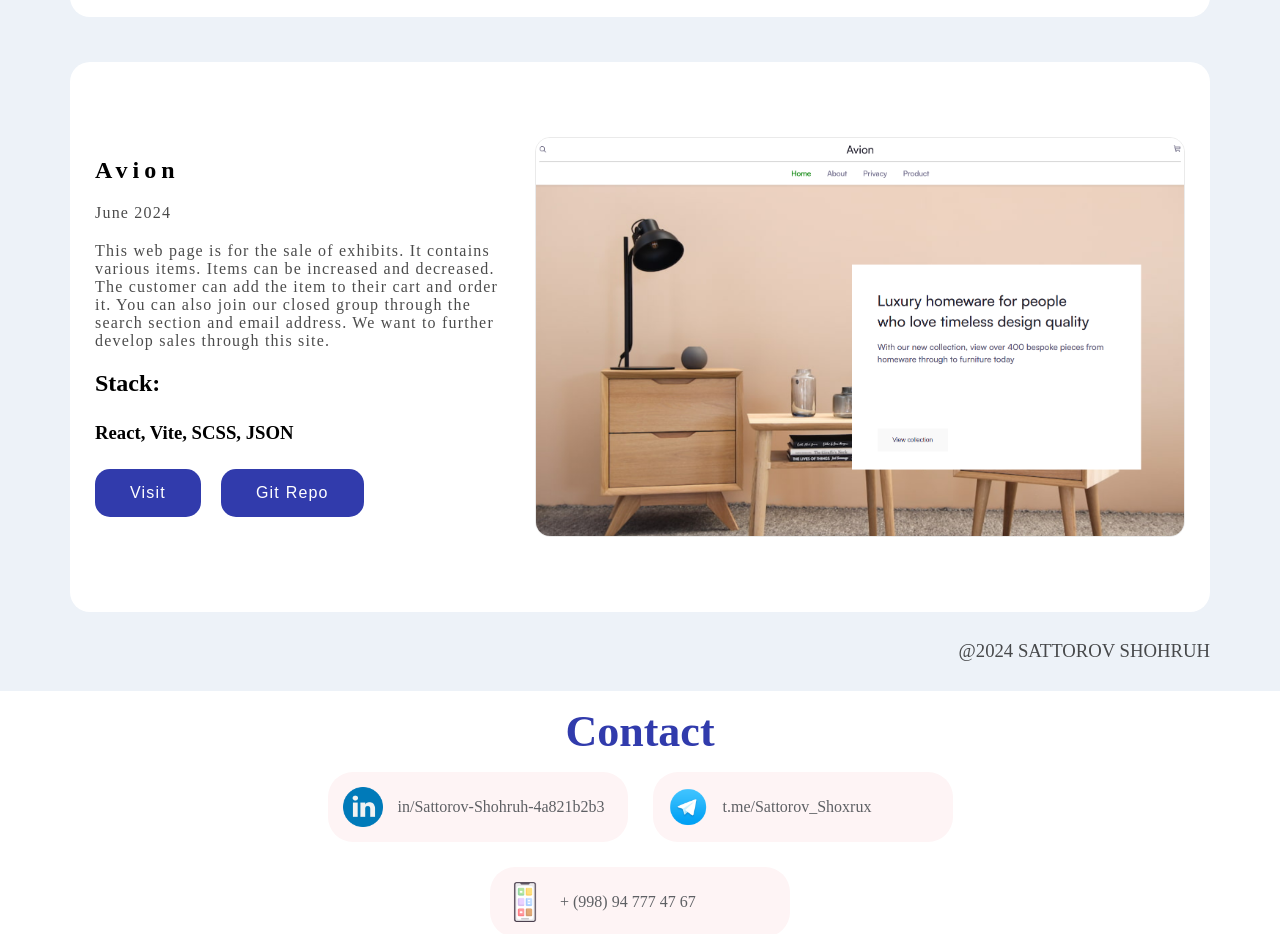
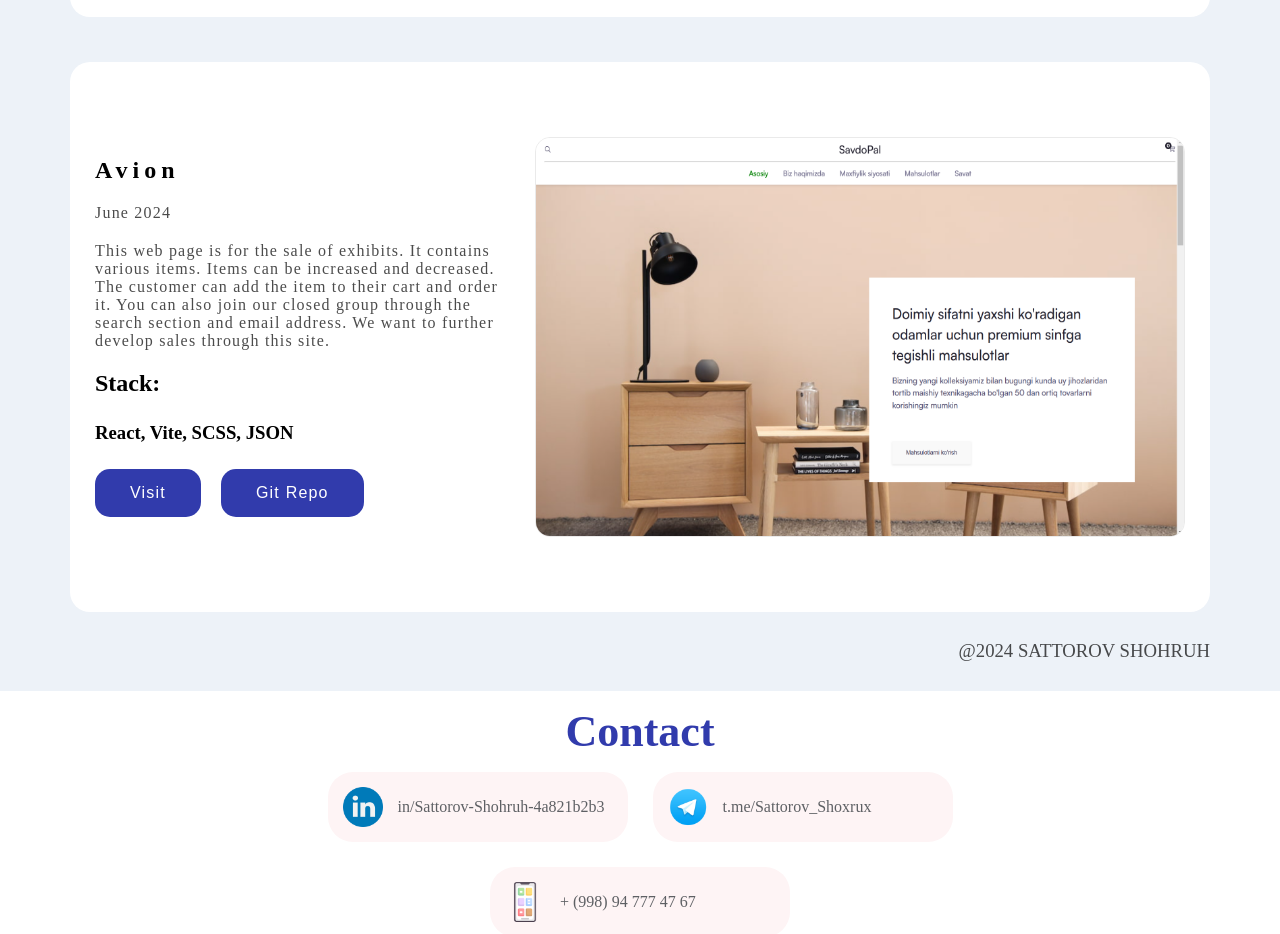
Before and after one commit to sattorovshoxrux3009/Portfolio, a React (Vite) app: page / in a window 1280 px wide. Shown: the part 3414-4348 px from the top of the page. Built offline with nearby package versions, Linux system fonts and the light colour scheme.

Commit message:
Update Works.jsx

```diff
--- a/src/components/Works.jsx
+++ b/src/components/Works.jsx
@@ -6,7 +6,7 @@ import dorixonalar from '../img/Dorixonalar.png'
 import construction from '../img/construction.png'
 import dezinfeksiya from '../img/dezinfeksiya.png'
 import furniture from '../img/Furniture.png'
-import avion from '../img/Avion.png'
+import savdopal from '../img/SavdoPal.png'
 
 function Works() {
   const { t } = useTranslation();
@@ -44,9 +44,9 @@ function Works() {
             date: t("avionDate"),
             text: t("avionText"),
             stacks:'React, Vite, SCSS, JSON',
-            link: 'https://avion-product.netlify.app/',
-            githubLink:'https://github.com/sattorovshoxrux3009/Avion',
-            img: avion,
+            link: 'https://savdopal.netlify.app/',
+            githubLink:'https://github.com/sattorovshoxrux3009/SavdoPal',
+            img: savdopal,
         }
   ]
 
```
